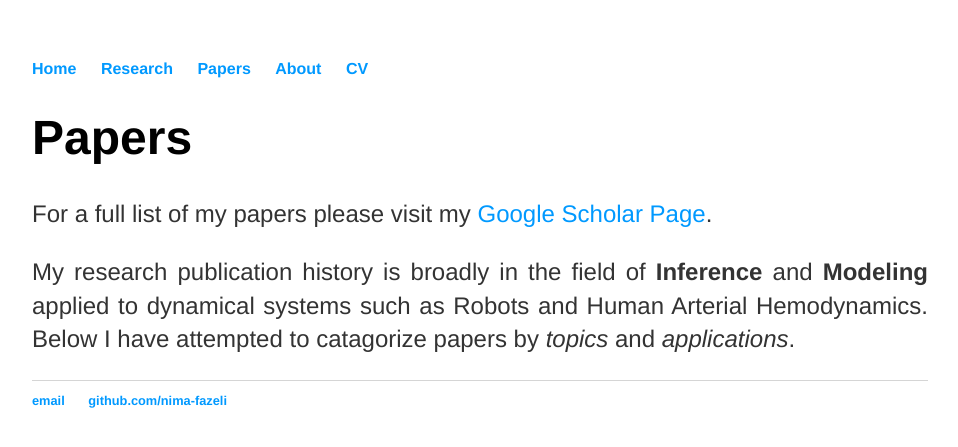
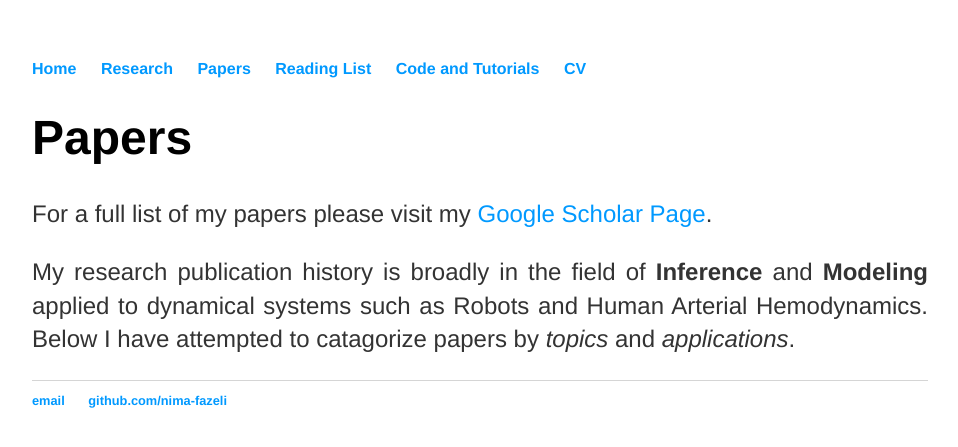
Before and after one commit to Nima-Fazeli/Nima-Fazeli.github.io, a Jekyll site: the page built from papers/papers.md, in a window 1280 px wide. Shown: the top 447 px of the page, without its empty margins (160-1118 px from the left). Built offline with Jekyll 4.4.1, drawn with Linux system fonts in a browser that asks for light colours.

Commit message:
corrected the default

```diff
--- a/_layouts/default.html
+++ b/_layouts/default.html
@@ -12,8 +12,9 @@
 						<a href="/">Home</a>
 					</li>
 		        	<li><a href="/Research">Research</a></li>
-					<li><a href="/Publications">Papers</a></li>
-	        		<li><a href="/About">About</a></li>
+							<li><a href="/Publications">Papers</a></li>
+	        		<li><a href="/Reading List">Reading List</a></li>
+							<li><a href="/Code">Code and Tutorials</a></li>
 	        		<li><a href="/CV">CV</a></li>
 	    		</ul>
 			</nav>
```
